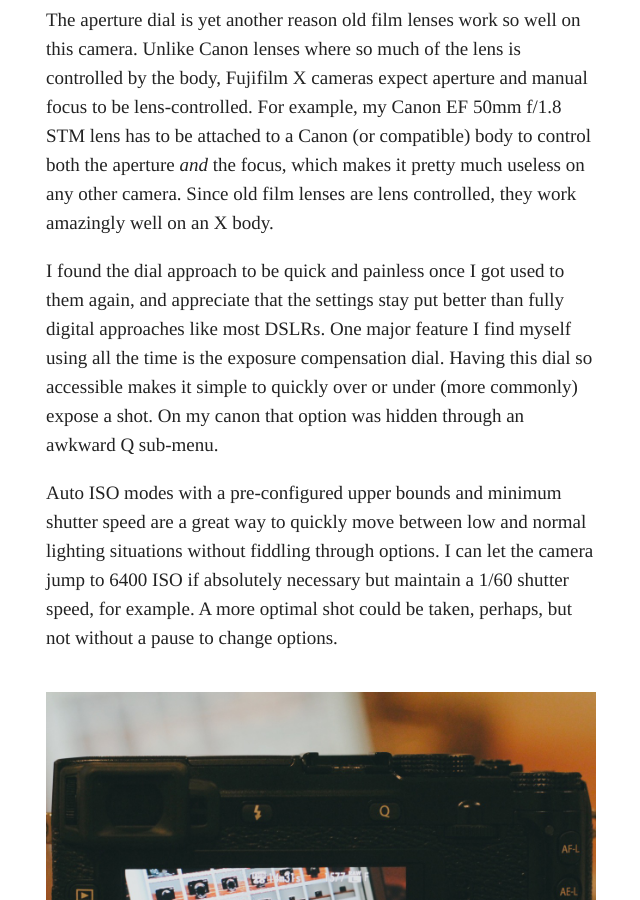
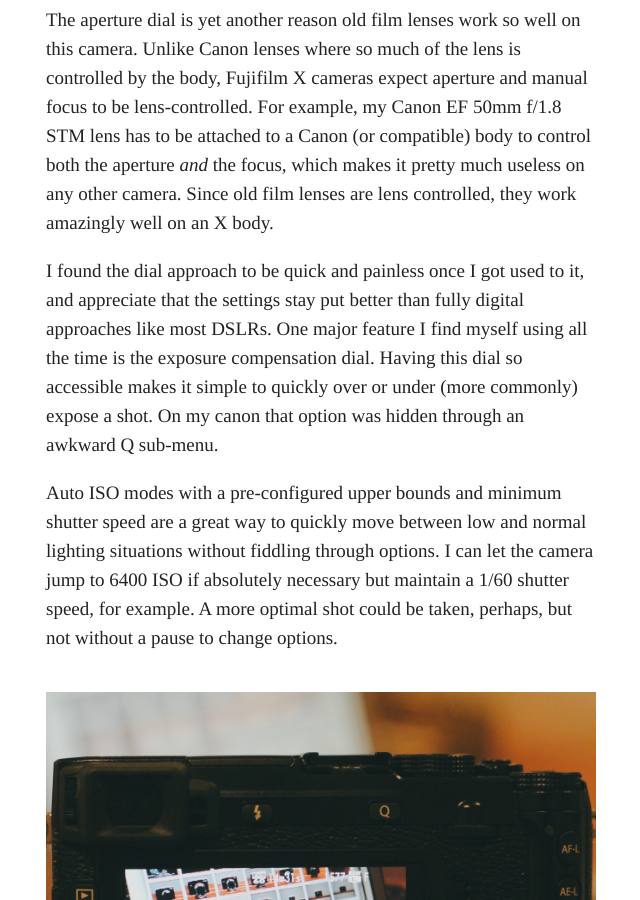
Before and after one commit to mlynch/mlynch.github.com, a Jekyll site: the page built from _posts/2016-03-06-fujifilm-xe2s-review.markdown, in a window 1280 px wide and 900 px high, scrolled down 3643 px. Shown: the whole window, without its empty margins (319-959 px from the left). Built offline with Jekyll 4.4.1, drawn with Linux system fonts in a browser that asks for light colours; Markdown is read by kramdown in place of the engine named in the settings; comment, search, counter and statistics services are not loaded.

Commit message:
Settings

```diff
--- a/_posts/2016-03-06-fujifilm-xe2s-review.markdown
+++ b/_posts/2016-03-06-fujifilm-xe2s-review.markdown
@@ -53,7 +53,7 @@ Back to the camera. On a Fujifilm with Fujinon lenses aperture and shutter speed
 
 The aperture dial is yet another reason old film lenses work so well on this camera. Unlike Canon lenses where so much of the lens is controlled by the body, Fujifilm X cameras expect aperture and manual focus to be lens-controlled. For example, my Canon EF 50mm f/1.8 STM lens has to be attached to a Canon (or compatible) body to control both the aperture *and* the focus, which makes it pretty much useless on any other camera. Since old film lenses are lens controlled, they work amazingly well on an X body.
 
-I found the dial approach to be quick and painless once I got used to them again, and appreciate that the settings stay put better than fully digital approaches like most DSLRs. One major feature I find myself using all the time is the exposure compensation dial. Having this dial so accessible makes it simple to quickly over or under (more commonly) expose a shot. On my canon that option was hidden through an awkward Q sub-menu.
+I found the dial approach to be quick and painless once I got used to it, and appreciate that the settings stay put better than fully digital approaches like most DSLRs. One major feature I find myself using all the time is the exposure compensation dial. Having this dial so accessible makes it simple to quickly over or under (more commonly) expose a shot. On my canon that option was hidden through an awkward Q sub-menu.
 
 Auto ISO modes with a pre-configured upper bounds and minimum shutter speed are a great way to quickly move between low and normal lighting situations without fiddling through options. I can let the camera jump to 6400 ISO if absolutely necessary but maintain a 1/60 shutter speed, for example. A more optimal shot could be taken, perhaps, but not without a pause to change options.
 
```
